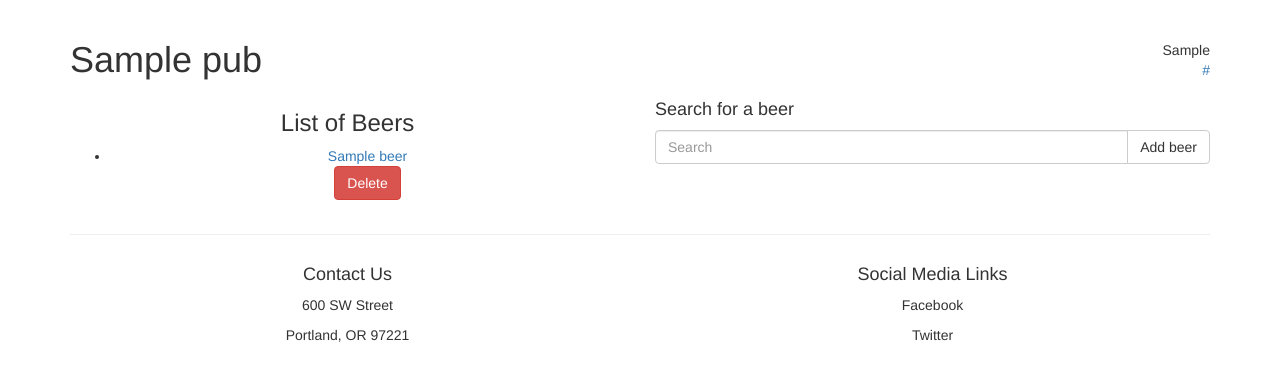
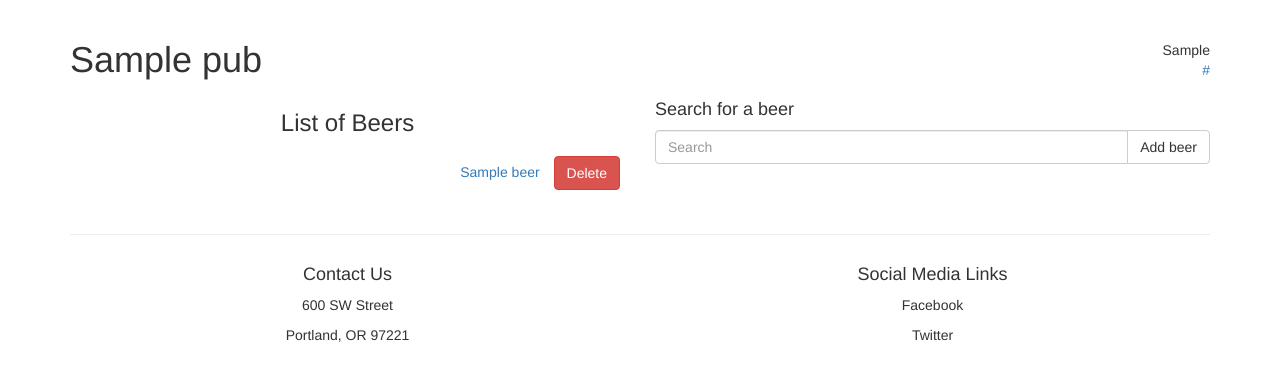
Before and after one commit to tlongren/tapThat, a PHP site: template views/pub_profile.html.twig in a window 1280 px wide. Shown: the part 52-433 px from the top of the page. Run offline with PHP 8.4, Linux system fonts and the light colour scheme; the template is opened without the code that fills it: most values are stand-ins (such as "Sample title", 1, 10 or a date in 2020); some libraries are stand-ins or nearby versions.

Commit message:
Change list display style on Pub page

```diff
--- a/views/pub_profile.html.twig
+++ b/views/pub_profile.html.twig
@@ -17,16 +17,21 @@
 <div class='row'>
     <div class='col-sm-6 center'>
         <h3>List of Beers</h3>
-            <ul>
+            <ul class="list-unstyled">
                 {% for beer in beers %}
                     <li>
+                        <ul class="list-unstlyed list-inline">
+                            <li>
                                 <a href="/beer/{{ beer.getId }}">{{beer.getName}}</a>
-
+                            </li>
+                            <li>
                                 <form action="/beer/{{ beer.getId }}/delete" method="post">
                                     <input id='pub_id' name='pub_id' type='hidden' value='{{ pub.getId() }}'>
                                     <input name="_method" type="hidden" value="delete">
                                     <button type="submit" class="btn btn-danger">Delete</button>
                                 </form>
+                            </li>
+                        </ul>
                     </li>
                 {% endfor %}
             </ul>
```
Lines whose indentation alone changed are shown as unchanged.
